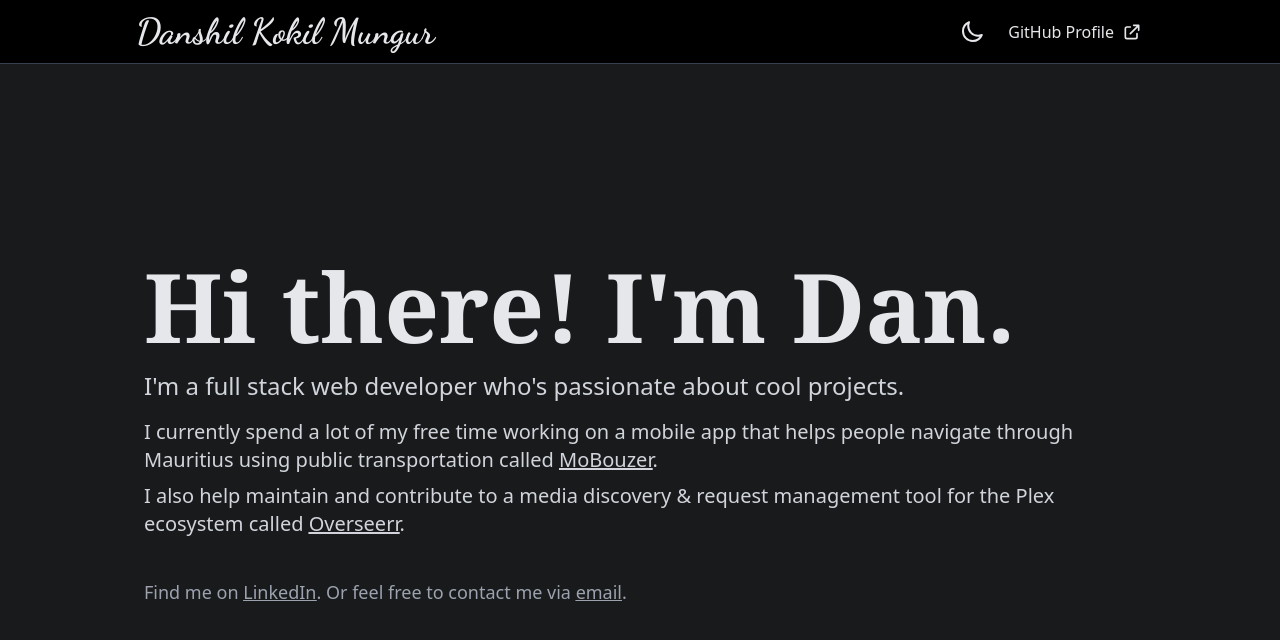
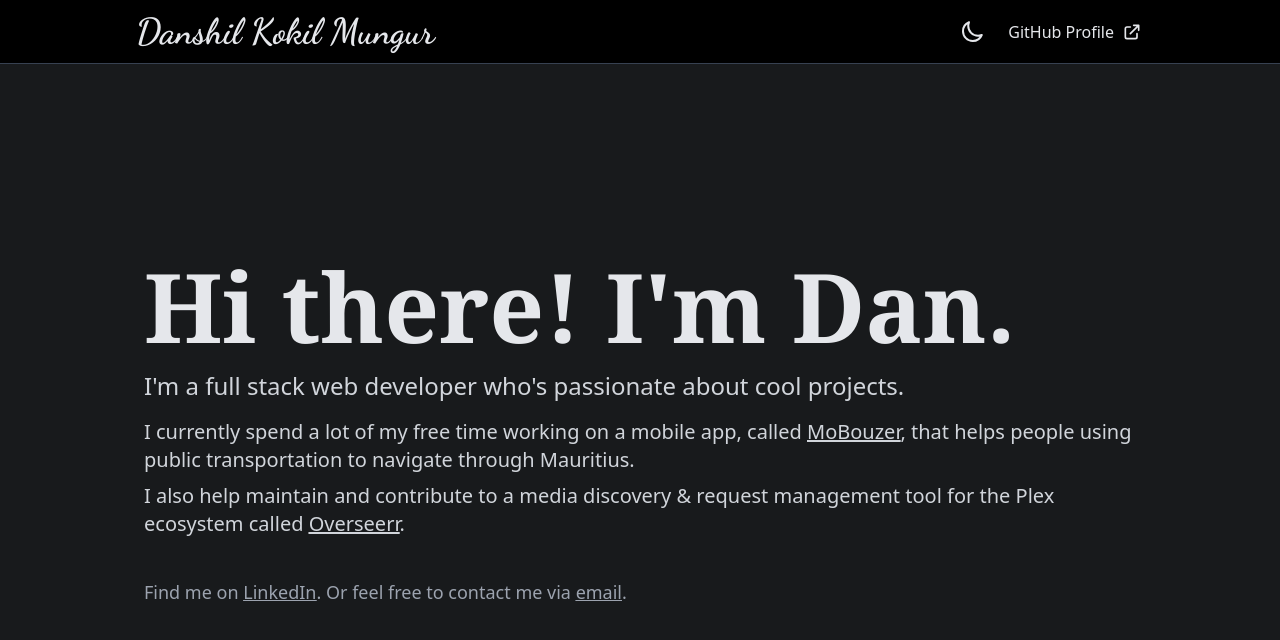
Before and after one commit to danshilm/danshilm.com, a Next.js app: page / in a window 1280 px wide. Shown: the top 640 px of the page. Built offline with nearby package versions, Linux system fonts and the light colour scheme; no server answers.

Commit message:
fix: change wording

```diff
--- a/src/pages/index.tsx
+++ b/src/pages/index.tsx
@@ -14,8 +14,7 @@ const Home: NextPage = () => {
             projects.
           </p>
           <p className="mt-4 text-xl text-gray-300">
-            I currently spend a lot of my free time working on a mobile app that
-            helps people navigate through Mauritius using public transportation
+            I currently spend a lot of my free time working on a mobile app,
             called{' '}
             <span className="underline cursor-pointer hover:text-white">
               <a
@@ -26,17 +25,14 @@ const Home: NextPage = () => {
                 MoBouzer
               </a>
             </span>
-            .
+            , that helps people using public transportation to navigate through
+            Mauritius.
           </p>
           <p className="mt-2 text-xl text-gray-300">
             I also help maintain and contribute to a media discovery & request
             management tool for the Plex ecosystem called{' '}
             <span className="underline cursor-pointer hover:text-white">
-              <a
-                href="https://overseerr.dev"
-                target="_blank"
-                rel="noreferrer"
-              >
+              <a href="https://overseerr.dev" target="_blank" rel="noreferrer">
                 Overseerr
               </a>
             </span>
```
